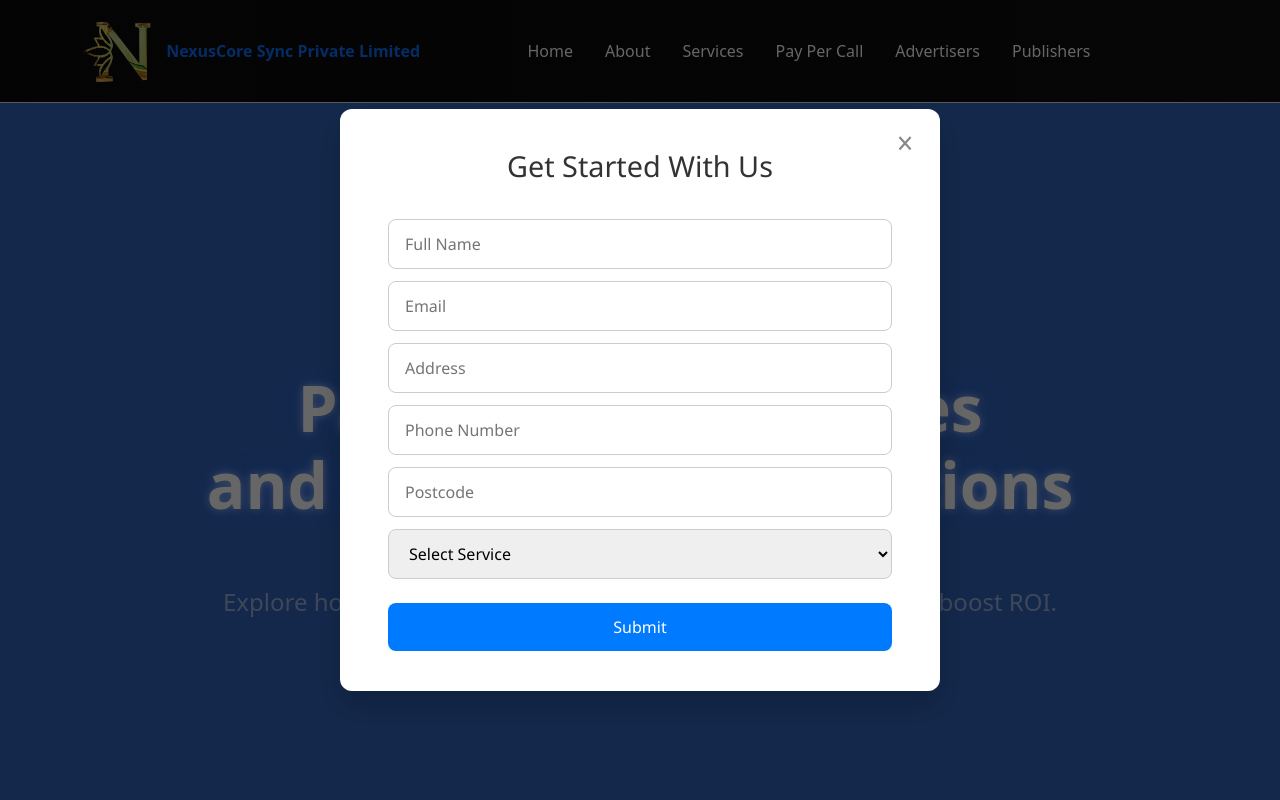
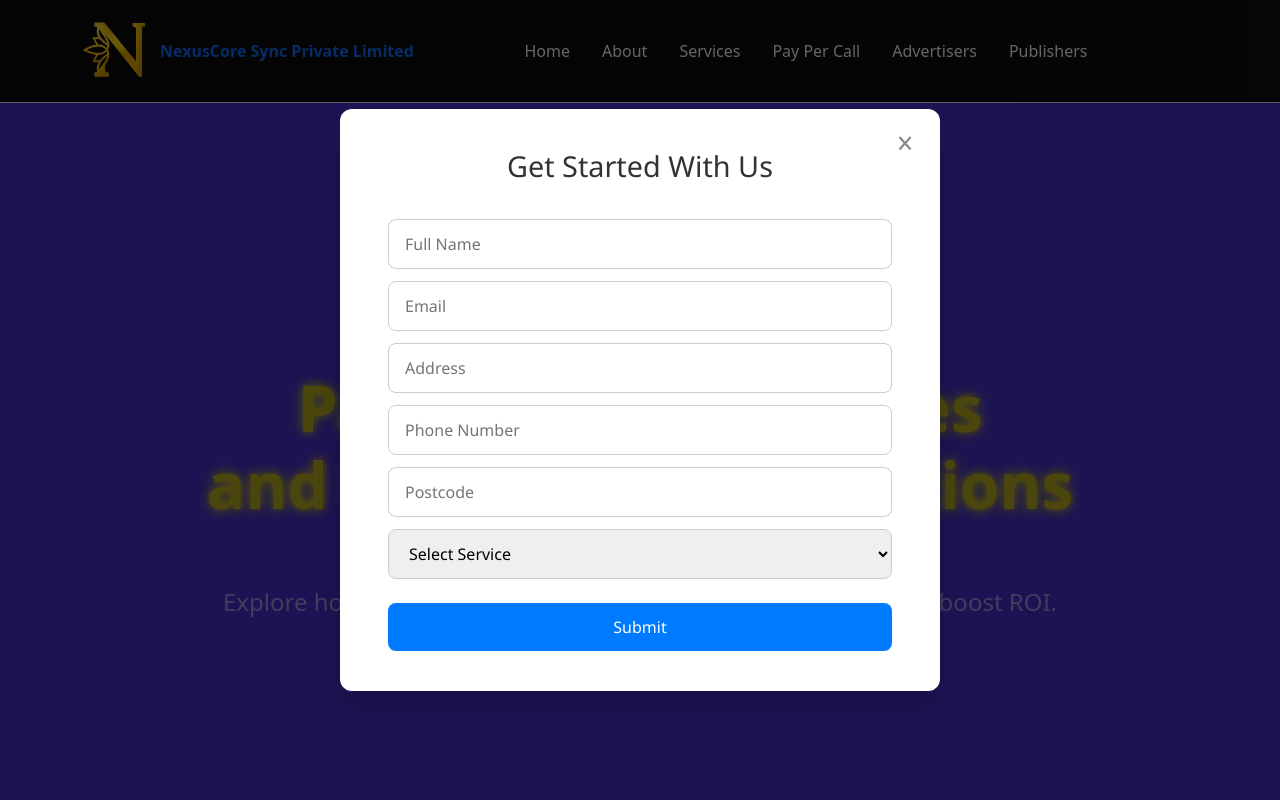
Before and after one commit to amannagar1513/my-app, a React (Vite) app: page /paypercall in a window 1280 px wide. Shown: the top 800 px of the page. Built offline with nearby package versions, Linux system fonts and the light colour scheme.

Commit message:
small issue resolved

```diff
--- a/src/About.css
+++ b/src/About.css
@@ -1,7 +1,7 @@
 /* About.css */
 
 .about-section {
-  background: linear-gradient(to right, #0f172a, #1e3a8a);
+  background: linear-gradient(to right,#4830d2, #2525b0);
   min-height: 100vh;
   padding: 60px 0;
   position: relative;
@@ -9,8 +9,8 @@
 }
 
 .text-glow {
-  color: #fff;
-  text-shadow: 0 0 10px rgba(255, 255, 255, 0.6), 0 0 20px #2563eb;
+  color:#bcaf23;
+  /* text-shadow: 0 0 10px rgba(255, 255, 255, 0.6), 0 0 20px #2563eb; */
   animation: fadeInDown 1s ease;
 }
 
--- a/src/Advertisers.jsx
+++ b/src/Advertisers.jsx
@@ -8,7 +8,7 @@ function Advertisers() {
       <section
         className="text-white d-flex align-items-center justify-content-center text-center"
         style={{
-          backgroundColor: '#3265bd',
+          backgroundColor: '#4830d2',
           minHeight: '100vh',
           padding: '60px 20px',
         }}
--- a/src/Header.jsx
+++ b/src/Header.jsx
@@ -16,7 +16,7 @@ function Header() {
         {/* Logo */}
         <div className="d-flex align-items-center">
           <img
-            src="/nexuscore-removebg-preview.png"
+            src="public/Nexuscore__2_-removebg-preview.png"
             alt="Company Logo"
             className="me-2"
             style={{ height: '70px' }}
--- a/src/PayPerCall.jsx
+++ b/src/PayPerCall.jsx
@@ -8,7 +8,7 @@ function PayPerCall() {
       <section
         className="text-white d-flex align-items-center justify-content-center text-center"
         style={{
-          backgroundColor: '#3265bd',
+          backgroundColor: '#4830d2',
           minHeight: '100vh',
           padding: '60px 20px',
         }}
--- a/src/Publishers.jsx
+++ b/src/Publishers.jsx
@@ -7,7 +7,7 @@ function Publishers() {
       {/* 🔹 Section 0: Publisher-Focused Intro */}
       <section
         style={{
-          backgroundColor: '#2a4c99ff',
+          backgroundColor: '#4830d2',
           minHeight: '60vh',
           display: 'flex',
           alignItems: 'center',
--- a/src/Services.css
+++ b/src/Services.css
@@ -8,7 +8,7 @@
   padding-top: 60px;
 }
 .service-card {
-  background: #2e3a59;
+  background:#4830d2;
 
 }
 .service-card {
@@ -19,7 +19,7 @@
   box-shadow: 0 15px 40px rgba(0, 0, 0, 0.1);
 }
 .services-container {
-  background: linear-gradient(135deg,#2a4c99ff); /* Deep blue/gray */
+  background: linear-gradient(135deg,#4830d2, #2525b0); /* Deep blue/gray */
 }
 
 .section-title {
```
Also changed, not shown: public/Nexuscore__2_-removebg-preview.png (added).
